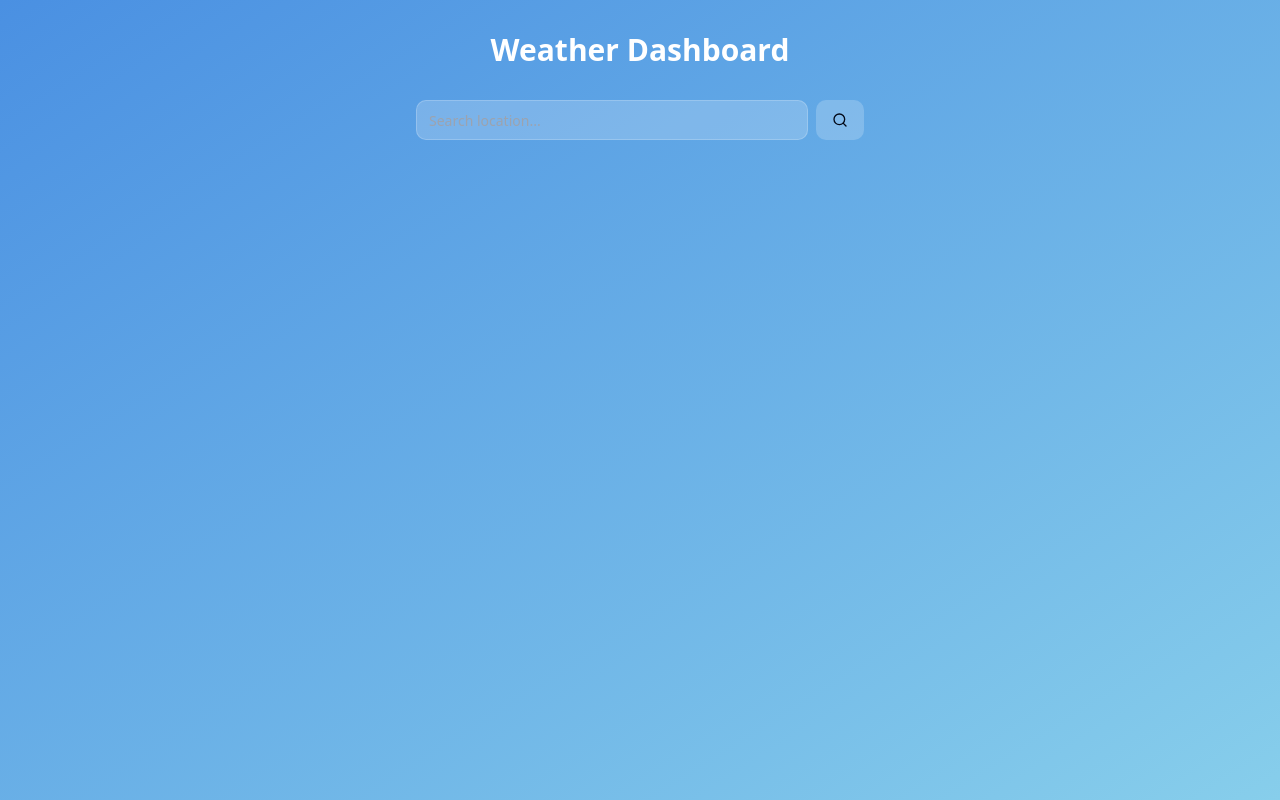
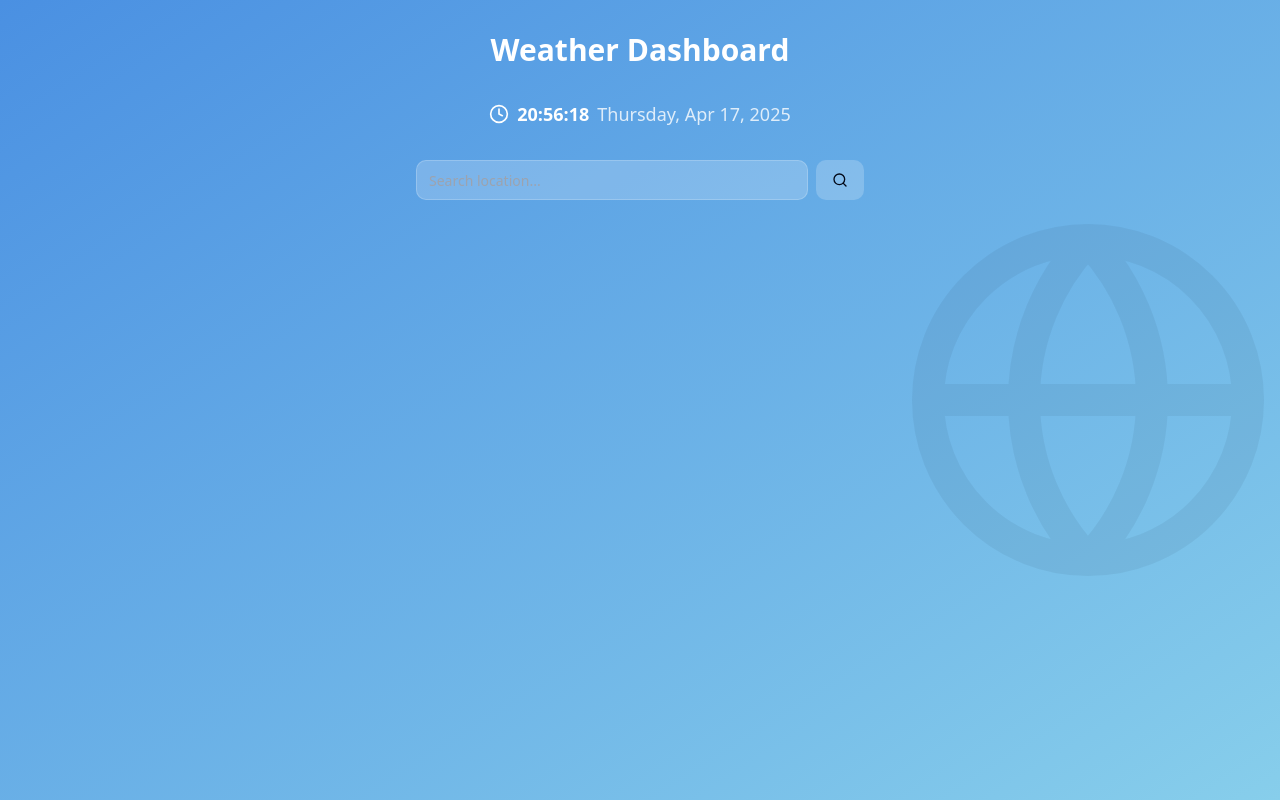
Before and after one commit to inexorable007/cloudy-horizon-view, a React (Vite) app: page / in a window 1280 px wide. Built offline with nearby package versions, Linux system fonts and the light colour scheme.

Commit message:
Add timer and background globe
Implement a timer to display current time and date, and add a globe icon or SVG in the background.

```diff
--- /dev/null
+++ b/src/components/Clock.tsx
@@ -0,0 +1,28 @@
+
+import { useState, useEffect } from 'react';
+import { Clock as ClockIcon } from 'lucide-react';
+import { format } from 'date-fns';
+
+const Clock = () => {
+  const [currentTime, setCurrentTime] = useState(new Date());
+
+  useEffect(() => {
+    const timer = setInterval(() => {
+      setCurrentTime(new Date());
+    }, 1000);
+
+    return () => clearInterval(timer);
+  }, []);
+
+  return (
+    <div className="flex items-center justify-center gap-2 text-white mb-4">
+      <ClockIcon className="h-5 w-5" />
+      <div className="text-lg">
+        <span className="font-bold">{format(currentTime, 'HH:mm:ss')}</span>
+        <span className="ml-2 opacity-80">{format(currentTime, 'EEEE, MMM dd, yyyy')}</span>
+      </div>
+    </div>
+  );
+};
+
+export default Clock;
--- a/src/pages/Index.tsx
+++ b/src/pages/Index.tsx
@@ -4,6 +4,8 @@ import SearchBar from "@/components/SearchBar";
 import WeatherCard from "@/components/WeatherCard";
 import WeatherDetails from "@/components/WeatherDetails";
 import Forecast from "@/components/Forecast";
+import Clock from "@/components/Clock";
+import { Globe } from "lucide-react";
 import { useToast } from "@/components/ui/use-toast";
 
 const Index = () => {
@@ -46,15 +48,21 @@ const Index = () => {
   };
 
   return (
-    <div className="min-h-screen p-4 md:p-8"
+    <div className="min-h-screen p-4 md:p-8 relative overflow-hidden"
          style={{
            background: "linear-gradient(to bottom right, #4A90E2, #87CEEB)"
          }}>
-      <div className="max-w-4xl mx-auto space-y-8">
+      {/* Background Globe Icon */}
+      <div className="absolute right-0 top-1/2 transform -translate-y-1/2 opacity-5 pointer-events-none">
+        <Globe className="w-96 h-96" />
+      </div>
+
+      <div className="max-w-4xl mx-auto space-y-8 relative z-10">
         <h1 className="text-3xl font-bold text-center text-white mb-8">
           Weather Dashboard
         </h1>
 
+        <Clock />
         <SearchBar onSearch={handleSearch} />
 
         {weatherData && (
```
